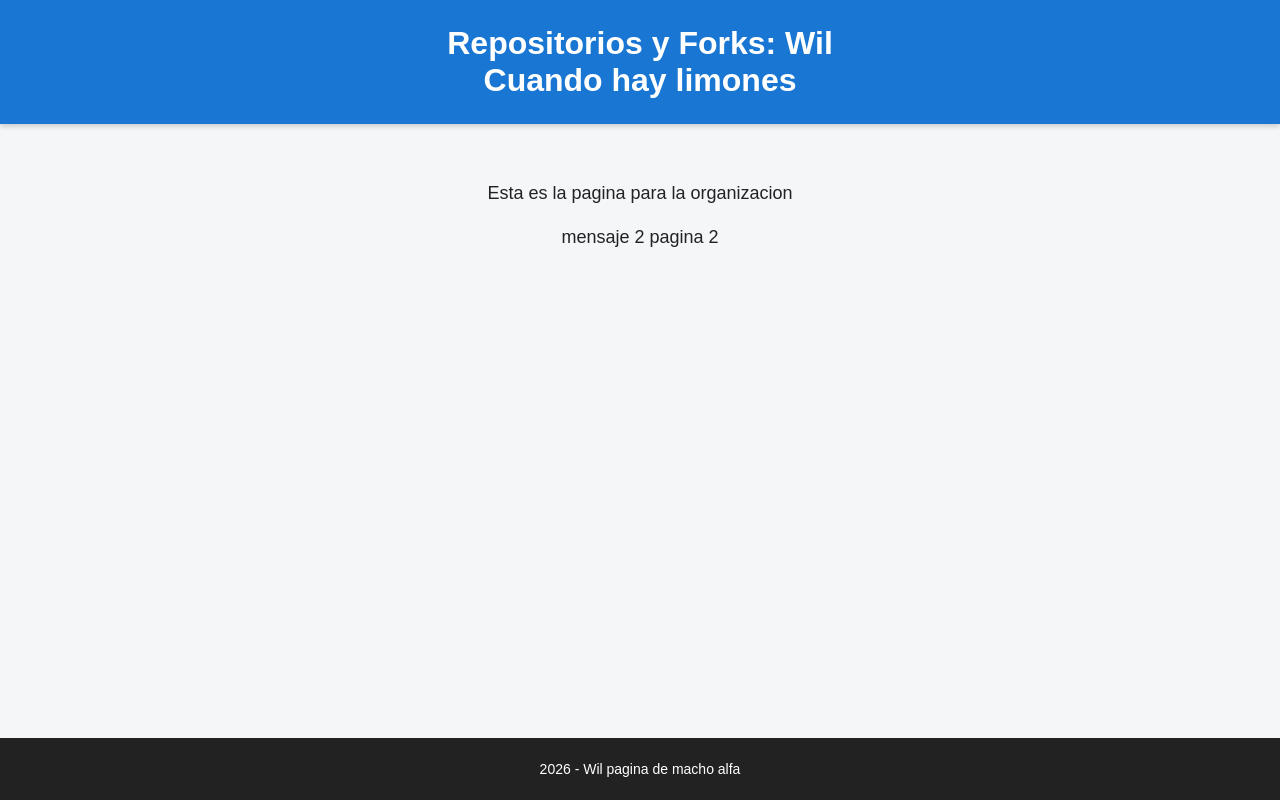
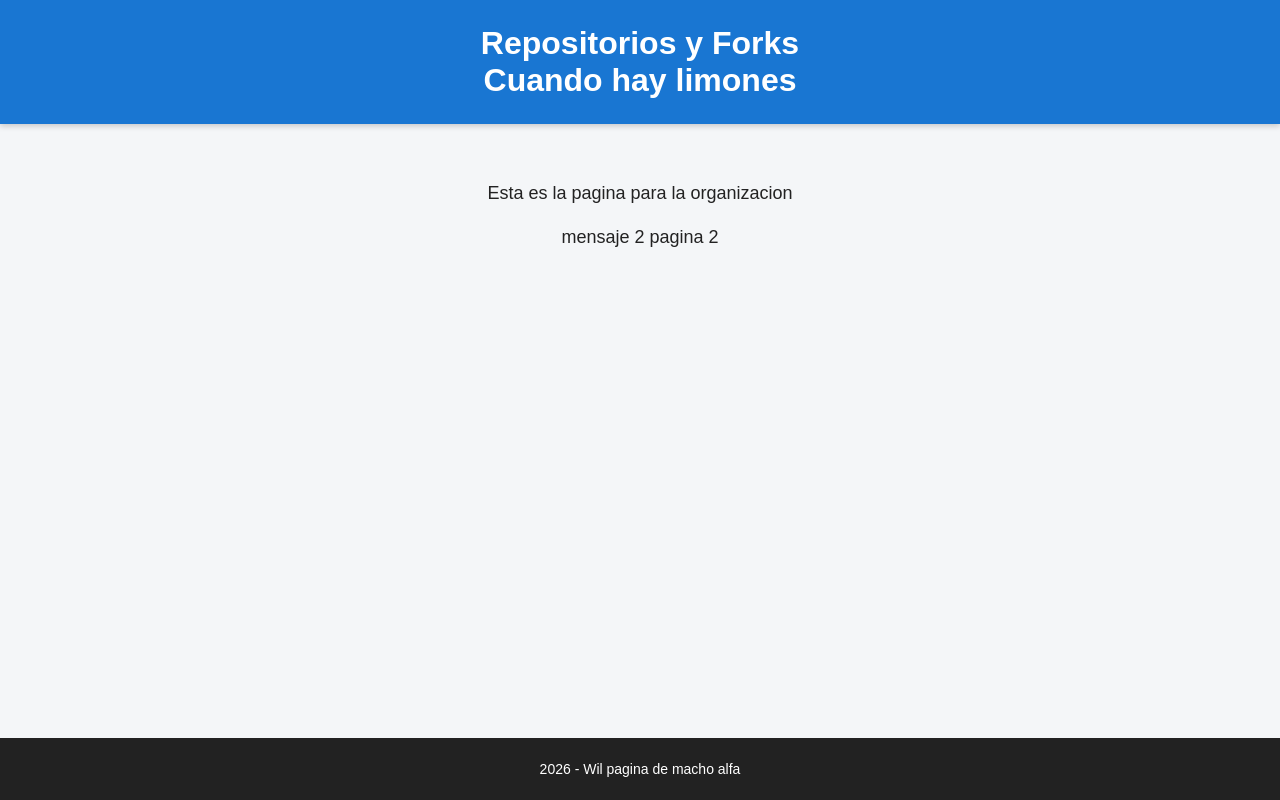
Before and after one commit to Fall31/wil-fork, a React (Vite) app: page / in a window 1280 px wide. Built offline with nearby package versions, Linux system fonts and the light colour scheme.

Commit message:
Update header title in App component

```diff
--- a/src/App.jsx
+++ b/src/App.jsx
@@ -4,7 +4,7 @@ function App() {
   return (
     <div className="pagina">
       <header>
-        <h1>Repositorios y Forks: Wil</h1>
+        <h1>Repositorios y Forks</h1>
         <h1>Cuando hay limones</h1>
       </header>
 
```
